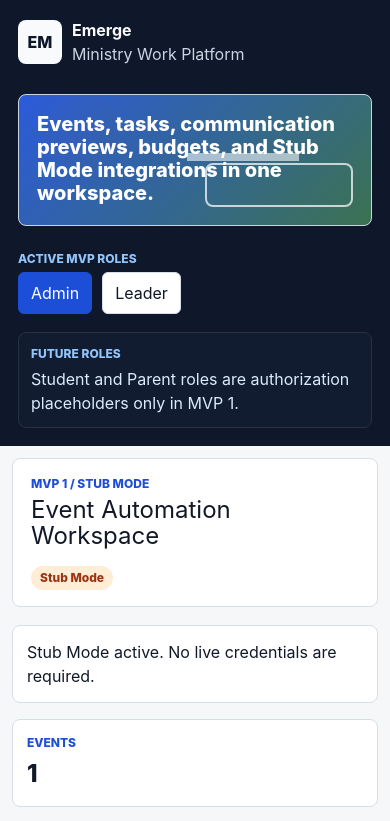
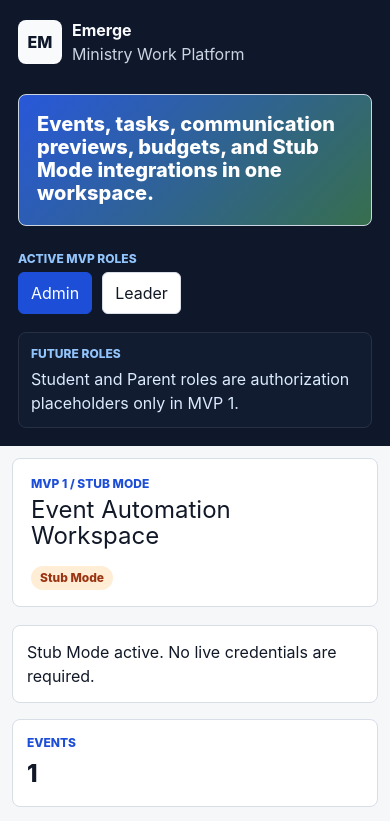
Before and after one commit to abostwick12/emergence-ministry-platform, a Next.js app: page / in a window 390 px wide. Shown: the top 821 px of the page. Built offline with nearby package versions, Linux system fonts and the light colour scheme.

Commit message:
Refine MVP event workspace responsive UI

```diff
--- a/app/globals.css
+++ b/app/globals.css
@@ -242,7 +242,7 @@ textarea:focus-visible {
 
 .kanban {
   display: grid;
-  grid-template-columns: repeat(auto-fit, minmax(min(100%, 240px), 1fr));
+  grid-template-columns: minmax(0, 1fr);
   gap: 12px;
   max-width: 100%;
   padding-bottom: 4px;
@@ -417,32 +417,23 @@ textarea:focus-visible {
   min-width: 0;
 }
 
+.command-center-panel {
+  scroll-margin-top: 16px;
+  border-color: #bfdbfe;
+  box-shadow: 0 12px 30px rgba(15, 23, 42, 0.06);
+}
+
 .visual-strip {
-  position: relative;
   min-height: 132px;
   overflow: hidden;
   border-radius: 8px;
   border: 1px solid #cbd5e1;
   background:
-    linear-gradient(135deg, rgba(29, 78, 216, 0.92), rgba(20, 83, 45, 0.82)),
-    radial-gradient(circle at 18% 28%, #fef3c7 0 12%, transparent 13%),
+    linear-gradient(135deg, rgba(29, 78, 216, 0.94), rgba(20, 83, 45, 0.84)),
     linear-gradient(90deg, #e0f2fe, #ecfdf5);
 }
 
-.visual-strip::after {
-  content: "";
-  position: absolute;
-  inset: auto 18px 18px auto;
-  width: 42%;
-  height: 44px;
-  border: 2px solid rgba(255, 255, 255, 0.72);
-  border-radius: 8px;
-  box-shadow: -36px -28px 0 -18px rgba(255, 255, 255, 0.58), -92px -8px 0 -24px rgba(255, 255, 255, 0.5);
-}
-
 .visual-strip span {
-  position: relative;
-  z-index: 1;
   display: block;
   max-width: 520px;
   padding: 22px;
@@ -470,6 +461,18 @@ textarea:focus-visible {
   .subtask-row {
     grid-template-columns: minmax(0, 1.4fr) minmax(180px, 0.7fr) minmax(180px, 0.6fr);
     align-items: center;
+  }
+}
+
+@media (min-width: 760px) {
+  .kanban {
+    grid-template-columns: repeat(2, minmax(0, 1fr));
+  }
+}
+
+@media (min-width: 1320px) {
+  .kanban {
+    grid-template-columns: repeat(4, minmax(0, 1fr));
   }
 }
 
--- a/app/page.tsx
+++ b/app/page.tsx
@@ -175,6 +175,17 @@ export default function HomePage() {
     await refresh();
   }
 
+  function openCommandCenter(eventId: string) {
+    setSelectedEventId(eventId);
+    if (!expandedEventIds.includes(eventId)) {
+      setExpandedEventIds((current) => [...current, eventId]);
+    }
+    void loadWorkspace(eventId);
+    window.requestAnimationFrame(() => {
+      document.getElementById("event-command-center")?.scrollIntoView({ behavior: "smooth", block: "start" });
+    });
+  }
+
   return (
     <div className="app-shell">
       <aside className="sidebar" aria-label="Primary">
@@ -266,13 +277,7 @@ export default function HomePage() {
                   expandedEventIds={expandedEventIds}
                   selectedWorkspace={workspace}
                   onToggleEvent={toggleEventExpansion}
-                  onOpenEvent={(eventId) => {
-                    setSelectedEventId(eventId);
-                    if (!expandedEventIds.includes(eventId)) {
-                      setExpandedEventIds((current) => [...current, eventId]);
-                    }
-                    void loadWorkspace(eventId);
-                  }}
+                  onOpenEvent={openCommandCenter}
                   onUpdateTask={updateTask}
                 />
               </div>
@@ -311,13 +316,7 @@ export default function HomePage() {
                             task={task}
                             users={activeUsers}
                             eventTitle={overview.events.find((event) => event.id === task.eventId)?.title ?? "Event"}
-                            onSelectEvent={() => {
-                              setSelectedEventId(task.eventId);
-                              if (!expandedEventIds.includes(task.eventId)) {
-                                setExpandedEventIds((current) => [...current, task.eventId]);
-                              }
-                              void loadWorkspace(task.eventId);
-                            }}
+                            onSelectEvent={() => openCommandCenter(task.eventId)}
                             onUpdate={updateTask}
                           />
                         ))}
@@ -670,7 +669,7 @@ function EventWorkspacePanel({
   const target = workspace.event.budgetTarget ?? 0;
 
   return (
-    <section className="panel">
+    <section className="panel command-center-panel" id="event-command-center">
       <p className="eyebrow">Event Detail</p>
       <h2 className="section-title">{workspace.event.title}</h2>
       <p className="muted">
```
Also changed, not shown: 1 other file (tests, documents, lock files or other folders).
